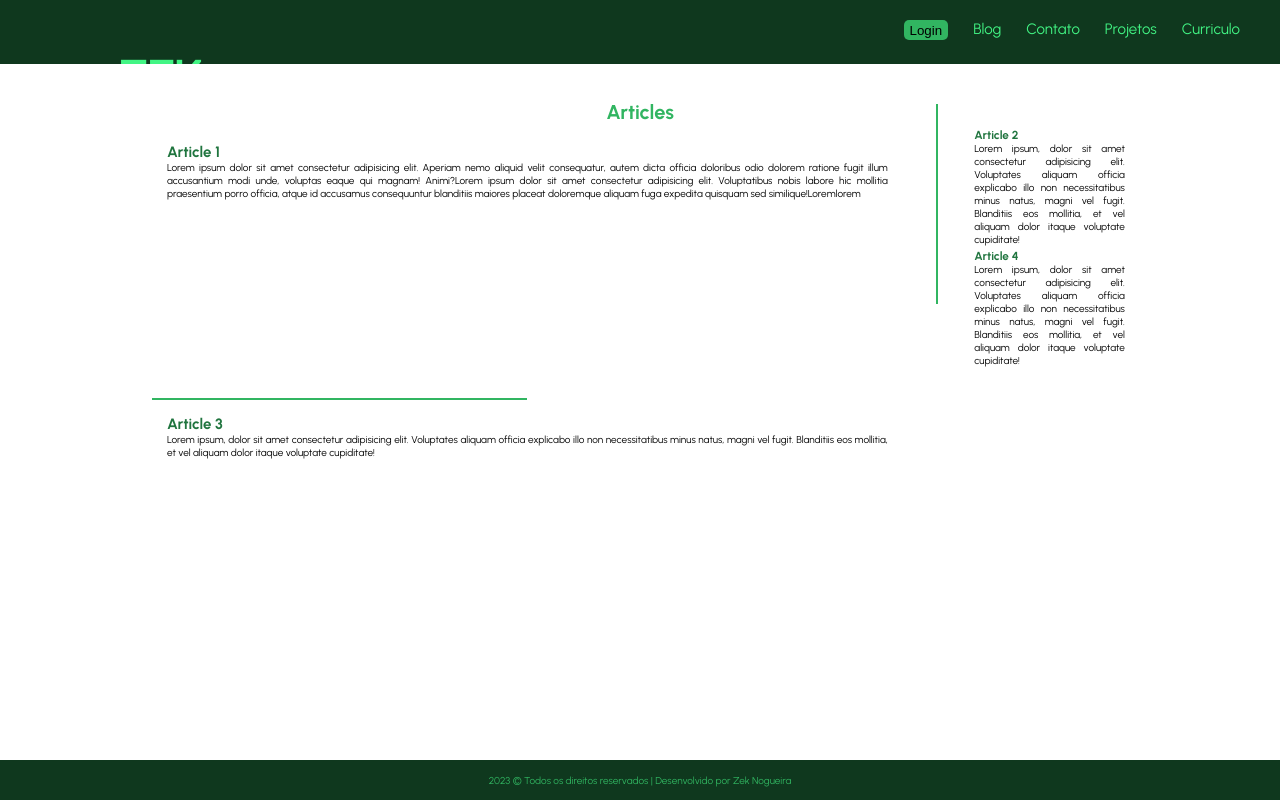
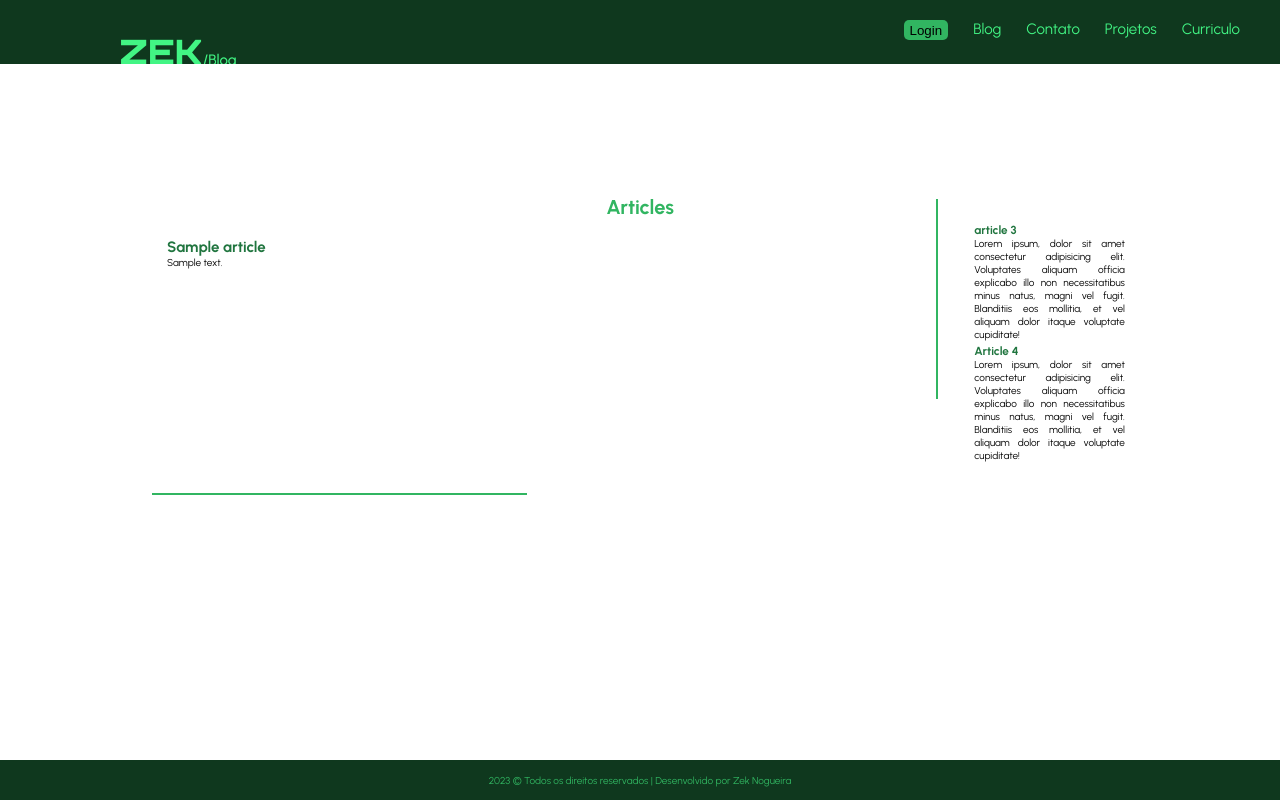
Before and after one commit to zeknogueira/zeknogueira_portifolio, a PHP site: page /blog.php in a window 1280 px wide. Run offline with PHP 8.4, Linux system fonts and the light colour scheme; tables that the repository leaves empty or names only in its code hold one stand-in row (values such as "Sample post").

Commit message:
articles added from database on blog.php

```diff
--- a/blog.php
+++ b/blog.php
@@ -42,24 +42,21 @@
         <div id="main_blog_principal_box">
             <div id="main_blog_principal">
                 <section class="articles_section">
-                    <article class="principal_articles" id="article_1">
-                        <h2>Article 1</h2>
-                        <p>Lorem ipsum dolor sit amet consectetur adipisicing elit. Aperiam nemo aliquid velit
-                            consequatur, autem dicta officia doloribus odio dolorem ratione fugit illum accusantium modi
-                            unde, voluptas eaque qui magnam! Animi?Lorem ipsum dolor sit amet consectetur adipisicing
-                            elit. Voluptatibus nobis labore hic mollitia praesentium porro officia, atque id accusamus
-                            consequuntur blanditiis maiores placeat doloremque aliquam fuga expedita quisquam sed
-                            similique!Loremlorem
-                        </p>
-                    </article>
-                    <hr class="articles_line_division">
-                    <article class="principal_articles" id="article_2">
-                        <h2>Article 3</h2>
-                        <p>Lorem ipsum, dolor sit amet consectetur adipisicing elit. Voluptates aliquam officia
-                            explicabo illo non necessitatibus minus natus, magni vel fugit. Blanditiis eos mollitia, et
-                            vel aliquam dolor itaque voluptate cupiditate!</p>
-                    </article>
+                    <?php
+                    require "conection.php";
+                    $sql = "select * from articles";
+                    $query_sql_select_articles = $conection_db->query($sql);
+                    if ($query_sql_select_articles->num_rows > 0) {
+                        while ($info_articles = $query_sql_select_articles->fetch_assoc()) {
 
+                            ?>
+                            <article class="principal_articles" id="article_1">
+                                <h2><?php echo $info_articles["article_name"]; ?></h2>
+                                <p><?php echo $info_articles["article_description"]?></p>
+                            </article>
+                            <hr class="articles_line_division">
+                        <?php }
+                    } ?>
                 </section>
 
             </div>
@@ -69,7 +66,7 @@
             <aside id="main_blog_side">
                 <section class="articles_section">
                     <article class="side_articles" id="article_2">
-                        <h3>Article 2</h3>
+                        <h3>article 3</h3>
                         <p>Lorem ipsum, dolor sit amet consectetur adipisicing elit. Voluptates aliquam officia
                             explicabo
                             illo non necessitatibus minus natus, magni vel fugit. Blanditiis eos mollitia, et vel
@@ -97,5 +94,4 @@
     </footer>
 
 </body>
-
 </html>
--- a/css/style.css
+++ b/css/style.css
@@ -52,11 +52,16 @@
     margin-bottom: 10px;
 }
 #logo_blog{
+    flex-direction: column;
+    width: 20vw;
+    margin-left: 50px;
+    margin-bottom: 10px;
+    font-family: Urbanist;
+    font-weight: 500;
+    color: #31b561;
+    font-size: 2rem;
     height: 100%;
     align-items: center;
-    flex-direction: row;
-    width: 100%;
-    justify-content: center;
     margin-top: 30px;
 }
 #logo_blog div{
@@ -120,18 +125,6 @@
 
 }
 
-#logo_blog {
-    flex-direction: column;
-    width: 20vw;
-    justify-content: end;
-    margin-left: 50px;
-    margin-bottom: 10px;
-    font-family: Urbanist;
-    font-weight: 500;
-    color: #31b561;
-    font-size: 2rem;
-}
-
 #principal {
     margin: 10%;
 }
```
